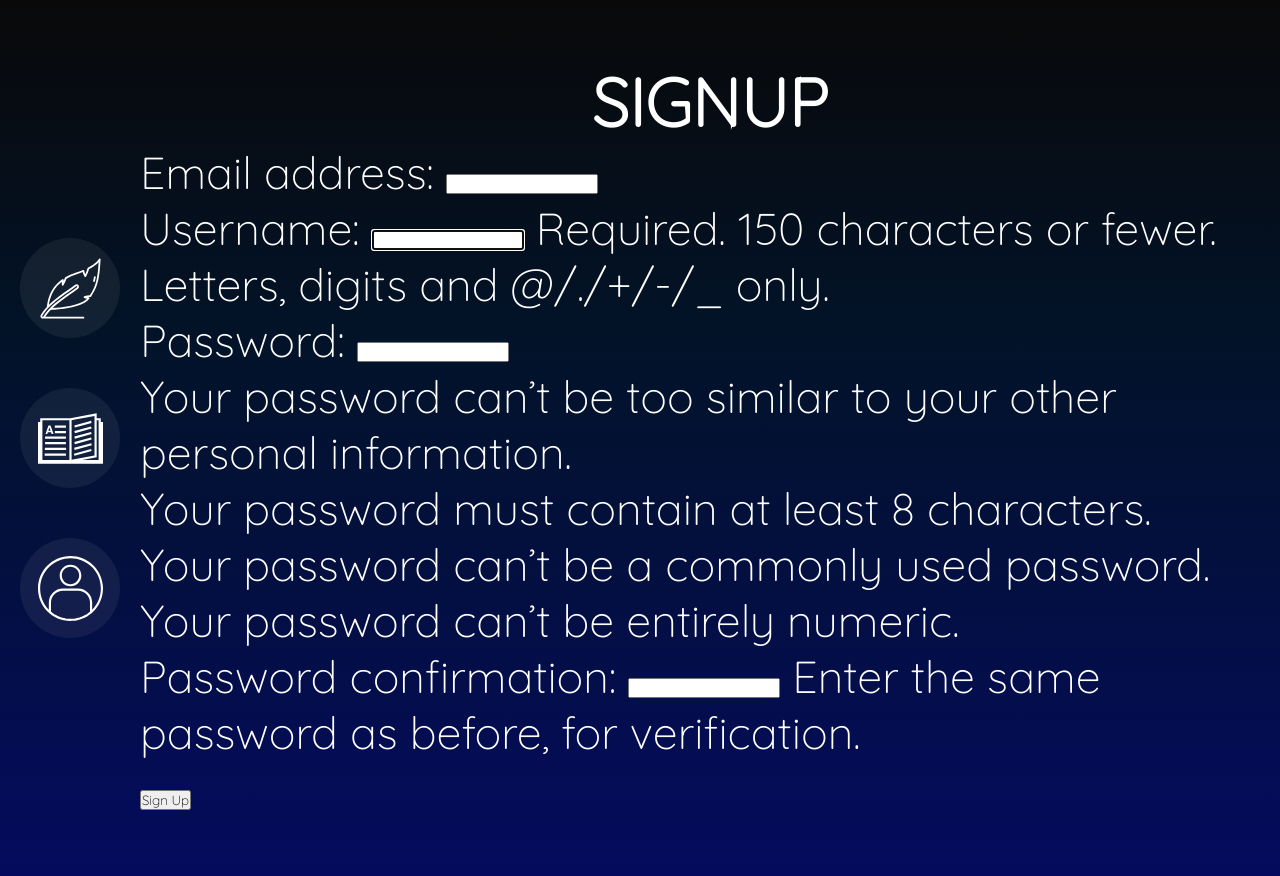
After one commit to leonw00/secret-stories, a Django app: page /accounts/signup/ in a window 1280 px wide. The commit adds this page. Run offline with Django 3.2, Linux system fonts and the light colour scheme.

Commit message:
added regisration

```diff
--- /dev/null
+++ b/accounts/urls.py
@@ -0,0 +1,6 @@
+from django.urls import path
+from .views import SignupPageView
+
+urlpatterns = [
+    path('signup/', SignupPageView.as_view(), name = 'signup'),
+]
--- a/accounts/views.py
+++ b/accounts/views.py
@@ -1,3 +1,8 @@
-from django.shortcuts import render
+from django.urls import reverse_lazy
+from django.views import generic
+from .forms import CustomUserCreationForm
 
-# Create your views here.
+class SignupPageView(generic.CreateView):
+    form_class = CustomUserCreationForm
+    success_url = reverse_lazy('login')
+    template_name = 'registration/signup.html'
--- a/config/settings.py
+++ b/config/settings.py
@@ -84,7 +84,7 @@ DATABASES = {
         'USER': 'postgres',
         'PASSWORD': 'postgres',
         'HOST': 'db',
-        'PORT': 5432
+        'PORT': 5432,
     }
 }
 
@@ -136,4 +136,5 @@ STATICFILES_FINDERS = [
 
 AUTH_USER_MODEL = 'accounts.CustomUser'
 
-LOGIN_REDIRECT_URL = 'home'
+LOGIN_REDIRECT_URL = 'accounts'
+LOGOUT_REDIRECT_URL = 'landing'
--- a/config/urls.py
+++ b/config/urls.py
@@ -4,5 +4,6 @@ from django.urls import path, include
 urlpatterns = [
     path('admin/', admin.site.urls),
     path('accounts/', include('django.contrib.auth.urls')),
+    path('accounts/', include('accounts.urls')),
     path('', include('pages.urls')),
 ]
--- a/templates/accountPage.html
+++ b/templates/accountPage.html
@@ -48,6 +48,7 @@
     {% else %}
         <h1>You are not logged in!</h1>
         <a href = "{% url 'login' %}"><h4>Login</h4></a>
+        <a href = "{% url 'signup' %}"><h4>Signup</h4></a>
     {% endif %}
 </div>
 {% endblock content %}
--- /dev/null
+++ b/templates/registration/signup.html
@@ -0,0 +1,14 @@
+{% extends '_base.html' %}
+{% load static %}
+{% block title %} Signup Page {% endblock title %}
+{% block content %}
+<link rel = "stylesheet" href = "{% static 'css/account.css' %}">
+<div class = "mainbar">
+    <h2>SIGNUP</h2>
+    <form method = "post">
+        {% csrf_token %}
+        {{form.as_p}}
+        <button type = "submit">Sign Up</button>
+    </form>
+</div>
+{% endblock content %}
```
Also changed, not shown: accounts/migrations/0001_initial.py.
